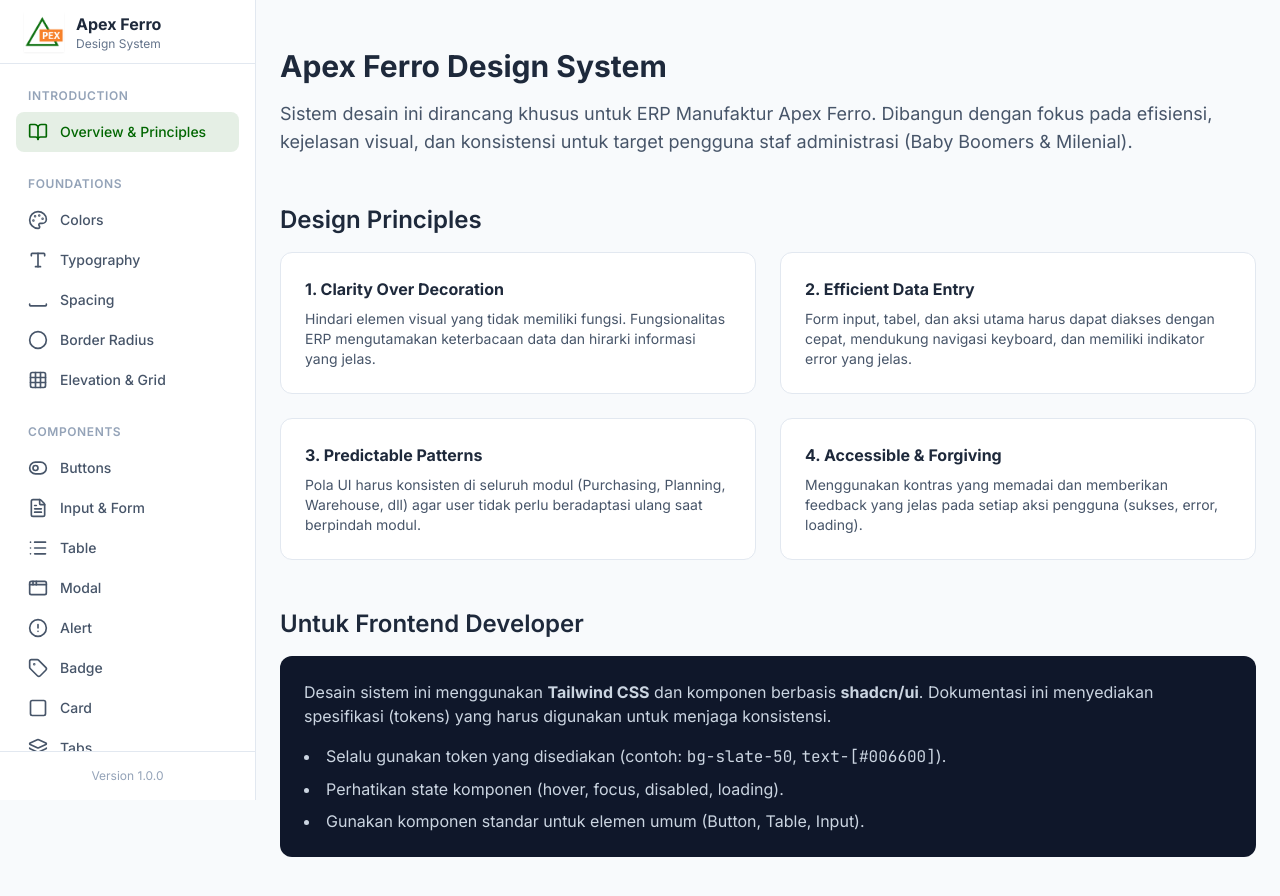
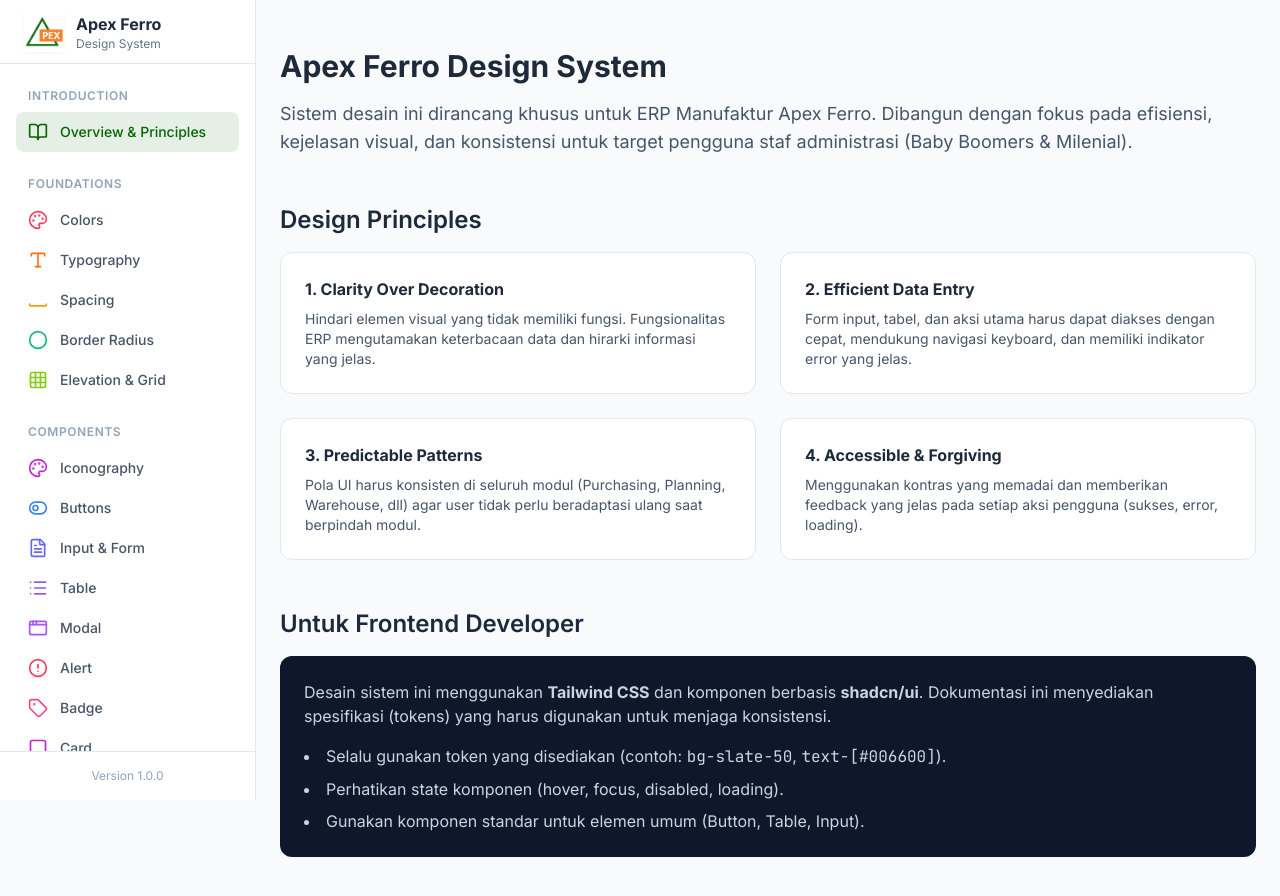
Before and after one commit to fauzan171/apex-design-system, a React (Vite) app: page / in a window 1280 px wide. Shown: the top 896 px of the page. Built offline with nearby package versions, Linux system fonts and the light colour scheme.

Commit message:
Add Iconography page and update App navigation

```diff
--- a/src/App.tsx
+++ b/src/App.tsx
@@ -46,6 +46,7 @@
 import ElevationGridPage from "./pages/ElevationGridPage";
 
 // Component Pages
+import IconographyPage from "./pages/IconographyPage";
 import ButtonsPage from "./pages/ButtonsPage";
 import FormsPage from "./pages/FormsPage";
 import CardsPage from "./pages/CardsPage";
@@ -78,6 +79,7 @@
 
 type SectionType =
   | "introduction"
+  | "iconography"
   | "typography"
   | "colors"
   | "spacing"
@@ -112,37 +114,41 @@
     id: "introduction" as SectionType,
     label: "Overview & Principles",
     icon: BookOpen,
+    color: "text-blue-600",
   },
 ];
 
 const foundations = [
-  { id: "colors" as SectionType, label: "Colors", icon: Palette },
-  { id: "typography" as SectionType, label: "Typography", icon: Type },
-  { id: "spacing" as SectionType, label: "Spacing", icon: Space },
-  { id: "border-radius" as SectionType, label: "Border Radius", icon: Circle },
+  { id: "colors" as SectionType, label: "Colors", icon: Palette, color: "text-rose-500" },
+  { id: "typography" as SectionType, label: "Typography", icon: Type, color: "text-orange-500" },
+  { id: "spacing" as SectionType, label: "Spacing", icon: Space, color: "text-amber-500" },
+  { id: "border-radius" as SectionType, label: "Border Radius", icon: Circle, color: "text-emerald-500" },
   {
     id: "elevation-grid" as SectionType,
     label: "Elevation & Grid",
     icon: Grid,
+    color: "text-lime-500",
   },
 ];
 
 const components = [
-  { id: "buttons" as SectionType, label: "Buttons", icon: ToggleLeft },
-  { id: "forms" as SectionType, label: "Input & Form", icon: FileText },
-  { id: "tables" as SectionType, label: "Table", icon: List },
-  { id: "modal" as SectionType, label: "Modal", icon: AppWindow },
-  { id: "alert" as SectionType, label: "Alert", icon: AlertCircle },
-  { id: "badge" as SectionType, label: "Badge", icon: Tag },
-  { id: "cards" as SectionType, label: "Card", icon: Square },
-  { id: "tabs" as SectionType, label: "Tabs", icon: Layers },
+  { id: "iconography" as SectionType, label: "Iconography", icon: Palette, color: "text-fuchsia-600" },
+  { id: "buttons" as SectionType, label: "Buttons", icon: ToggleLeft, color: "text-blue-500" },
+  { id: "forms" as SectionType, label: "Input & Form", icon: FileText, color: "text-indigo-500" },
+  { id: "tables" as SectionType, label: "Table", icon: List, color: "text-violet-500" },
+  { id: "modal" as SectionType, label: "Modal", icon: AppWindow, color: "text-purple-500" },
+  { id: "alert" as SectionType, label: "Alert", icon: AlertCircle, color: "text-rose-500" },
+  { id: "badge" as SectionType, label: "Badge", icon: Tag, color: "text-pink-500" },
+  { id: "cards" as SectionType, label: "Card", icon: Square, color: "text-fuchsia-600" },
+  { id: "tabs" as SectionType, label: "Tabs", icon: Layers, color: "text-cyan-500" },
   {
     id: "pagination" as SectionType,
     label: "Pagination",
     icon: MoreHorizontal,
+    color: "text-sky-500",
   },
-  { id: "tooltip" as SectionType, label: "Tooltip", icon: MessageSquare },
-  { id: "navigation" as SectionType, label: "Navigation", icon: PanelLeft },
+  { id: "tooltip" as SectionType, label: "Tooltip", icon: MessageSquare, color: "text-blue-400" },
+  { id: "navigation" as SectionType, label: "Navigation", icon: PanelLeft, color: "text-slate-500" },
 ];
 
 const patterns = [
@@ -150,13 +156,15 @@
     id: "error-state" as SectionType,
     label: "Error State",
     icon: AlertTriangle,
+    color: "text-red-600",
   },
-  { id: "loading-state" as SectionType, label: "Loading State", icon: Loader2 },
-  { id: "empty-state" as SectionType, label: "Empty State", icon: Inbox },
+  { id: "loading-state" as SectionType, label: "Loading State", icon: Loader2, color: "text-blue-500" },
+  { id: "empty-state" as SectionType, label: "Empty State", icon: Inbox, color: "text-slate-400" },
   {
     id: "responsive" as SectionType,
     label: "Responsive Behavior",
     icon: Smartphone,
+    color: "text-teal-500",
   },
 ];
 
@@ -165,11 +173,12 @@
     id: "data-viz" as SectionType,
     label: "Data Visualization",
     icon: PieChart,
+    color: "text-emerald-600",
   },
 ];
 
 const tokens = [
-  { id: "tokens" as SectionType, label: "Design Tokens", icon: Code },
+  { id: "tokens" as SectionType, label: "Design Tokens", icon: Code, color: "text-yellow-600" },
 ];
 
 const erpModules = [
@@ -177,31 +186,36 @@
     id: "dashboard-module" as SectionType,
     label: "Dashboard",
     icon: LayoutDashboard,
+    color: "text-blue-600",
   },
   {
     id: "planning-module" as SectionType,
     label: "Planning",
     icon: ClipboardList,
+    color: "text-orange-500",
   },
   {
     id: "purchasing-module" as SectionType,
     label: "Purchasing",
     icon: ShoppingCart,
+    color: "text-amber-500",
   },
   {
     id: "warehousing-module" as SectionType,
     label: "Warehousing",
     icon: Warehouse,
+    color: "text-green-600",
   },
   {
     id: "production-module" as SectionType,
     label: "Production",
     icon: Factory,
+    color: "text-slate-700",
   },
-  { id: "delivery-module" as SectionType, label: "Delivery", icon: Truck },
+  { id: "delivery-module" as SectionType, label: "Delivery", icon: Truck, color: "text-sky-600" },
 ];
 
-const NavGroup = ({ title, items, activeSection, onNavigate }: { title: string; items: { id: SectionType; label: string; icon: React.ElementType }[]; activeSection: SectionType; onNavigate: (id: SectionType) => void }) => (
+const NavGroup = ({ title, items, activeSection, onNavigate }: { title: string; items: { id: SectionType; label: string; icon: React.ElementType; color?: string }[]; activeSection: SectionType; onNavigate: (id: SectionType) => void }) => (
   <div className="mb-4">
     <p className="px-3 py-2 text-xs font-semibold text-slate-400 uppercase tracking-wider">
       {title}
@@ -219,7 +233,7 @@
               : "text-slate-600 hover:bg-slate-50 hover:text-slate-800",
           )}
         >
-          <Icon className="h-5 w-5" />
+          <Icon className={cn("h-5 w-5", activeSection === section.id ? "" : section.color)} />
           {section.label}
         </button>
       );
@@ -238,10 +252,10 @@
       case "introduction":
         return <IntroductionPage />;
       // Foundations
+      case "colors":
+        return <ColorsPage />;
       case "typography":
         return <TypographyPage />;
-      case "colors":
-        return <ColorsPage />;
       case "spacing":
         return <SpacingPage />;
       case "border-radius":
@@ -249,6 +263,8 @@
       case "elevation-grid":
         return <ElevationGridPage />;
       // Components
+      case "iconography":
+        return <IconographyPage />;
       case "buttons":
         return <ButtonsPage />;
       case "forms":
--- /dev/null
+++ b/src/pages/IconographyPage.tsx
@@ -0,0 +1,135 @@
+import {
+  Type, Palette, Square, List, ToggleLeft, FileText, Menu, X, Space,
+  Circle, LayoutDashboard, ClipboardList, ShoppingCart, Warehouse,
+  Factory, Truck, BookOpen, Grid, AppWindow, AlertCircle, Tag, Layers,
+  MoreHorizontal, MessageSquare, PanelLeft, AlertTriangle, Loader2,
+  Inbox, Smartphone, PieChart, Code, CheckCircle, XCircle, Info
+} from "lucide-react";
+import { useState } from "react";
+import { Button } from "@/components/ui/button";
+import { Copy, Check } from "lucide-react";
+
+const allIcons = [
+  { group: "Aksi & Interaksi", color: "text-blue-500", items: [
+    { name: "Menu", icon: Menu, label: "Membuka navigasi sidebar / Mobile Menu" },
+    { name: "X", icon: X, label: "Menutup modal, laci, atau menghapus item" },
+    { name: "MoreHorizontal", icon: MoreHorizontal, label: "Menu aksi tambahan (dropdown)" },
+    { name: "ToggleLeft", icon: ToggleLeft, label: "Switch atau tombol aksi status" },
+  ]},
+  { group: "Feedback & Status", color: "text-rose-500", items: [
+    { name: "AlertCircle", icon: AlertCircle, label: "Peringatan minor, konfirmasi, atau badge butuh perhatian" },
+    { name: "AlertTriangle", icon: AlertTriangle, label: "Peringatan kritis, error berbahaya, atau konfirmasi destruktif" },
+    { name: "CheckCircle", icon: CheckCircle, label: "Status berhasil, disetujui, terselesaikan" },
+    { name: "XCircle", icon: XCircle, label: "Status gagal, ditolak, dibatalkan" },
+    { name: "Info", icon: Info, label: "Informasi umum atau tooltip penjelasan" },
+    { name: "Loader2", icon: Loader2, label: "Loading / Spinner untuk memuat data" },
+    { name: "Inbox", icon: Inbox, label: "Empty state data kosong, pesan, atau kotak masuk" },
+  ]},
+  { group: "Data & Dokumen", color: "text-emerald-500", items: [
+    { name: "FileText", icon: FileText, label: "Formulir, dokumen, atau input data tunggal" },
+    { name: "List", icon: List, label: "Tabel data, daftar katalog item" },
+    { name: "Tag", icon: Tag, label: "Label kategori, badge, status khusus" },
+    { name: "PieChart", icon: PieChart, label: "Dashboard grafik, analitik, report data" },
+    { name: "Code", icon: Code, label: "Panduan implementasi teknis, coding guidelines" },
+  ]},
+  { group: "Layout & Komponen Dasar", color: "text-amber-500", items: [
+    { name: "PanelLeft", icon: PanelLeft, label: "Komponen Sidebar Navigasi" },
+    { name: "AppWindow", icon: AppWindow, label: "Komponen Modal / Dialog popup" },
+    { name: "Layers", icon: Layers, label: "Komponen Tabs untuk partisi konten" },
+    { name: "Square", icon: Square, label: "Komponen Card" },
+    { name: "MessageSquare", icon: MessageSquare, label: "Komponen Tooltip" },
+    { name: "Smartphone", icon: Smartphone, label: "Panduan Responsivitas Mobile" },
+  ]},
+  { group: "Fondasi Desain", color: "text-fuchsia-500", items: [
+    { name: "BookOpen", icon: BookOpen, label: "Pengantar, Overview, atau Dokumen Bacaan" },
+    { name: "Type", icon: Type, label: "Aturan Tipografi / Font" },
+    { name: "Palette", icon: Palette, label: "Palet Warna / Color System" },
+    { name: "Space", icon: Space, label: "Panduan Spacing / Jarak Antar Elemen" },
+    { name: "Circle", icon: Circle, label: "Panduan Radius Sudut (Border Radius)" },
+    { name: "Grid", icon: Grid, label: "Panduan Susunan Grid & Elevasi" },
+  ]},
+  { group: "Modul ERP Utama", color: "text-violet-500", items: [
+    { name: "LayoutDashboard", icon: LayoutDashboard, label: "Modul Eksekutif / Dashboard Utama" },
+    { name: "ClipboardList", icon: ClipboardList, label: "Modul Perencanaan / Production Planning" },
+    { name: "ShoppingCart", icon: ShoppingCart, label: "Modul Purchasing / Pembelian Material" },
+    { name: "Warehouse", icon: Warehouse, label: "Modul Inventory / Gudang Material Berjalan" },
+    { name: "Factory", icon: Factory, label: "Modul Manufaktur & Perakitan" },
+    { name: "Truck", icon: Truck, label: "Modul Pengiriman & Logistik (Delivery)" },
+  ]}
+];
+
+export default function IconographyPage() {
+  const [copied, setCopied] = useState<string | null>(null);
+
+  const copyToClipboard = (text: string) => {
+    navigator.clipboard.writeText(text);
+    setCopied(text);
+    setTimeout(() => setCopied(null), 2000);
+  };
+
+  return (
+    <div className="space-y-12">
+      <div>
+        <h1 className="text-3xl font-bold text-slate-800">Iconography</h1>
+        <p className="mt-2 text-slate-600">
+          Daftar ikon yang digunakan di seluruh antarmuka Apex Ferro ERP.
+          Semua ikon menggunakan <a href="https://lucide.dev" target="_blank" rel="noreferrer" className="text-[#006600] underline font-medium">Lucide Icons</a>.
+        </p>
+      </div>
+
+      <section>
+        <h2 className="text-xl font-semibold text-slate-800 mb-4">Warna & Makna Ikon</h2>
+        <p className="text-slate-600 mb-6">
+          Ikon diwarnai sesuai dengan konteks atau modul yang direpresentasikan. Untuk penggunaan reguler di dalam modul ERP (seperti pada tabel atau tombol), warna ikon umumnya menyesuaikan warna teks disebelahnya atau mengikuti tema komponen.
+        </p>
+
+        <div className="space-y-8">
+          {allIcons.map((group, index) => (
+            <div key={index} className="bg-white rounded-xl border border-slate-200 overflow-hidden">
+              <div className="bg-slate-50 border-b border-slate-200 px-6 py-4 flex items-center gap-3">
+                <div className={"w-4 h-4 rounded-full bg-current " + group.color}></div>
+                <h3 className="font-semibold text-slate-800">{group.group}</h3>
+              </div>
+              <div className="divide-y divide-slate-100">
+                {group.items.map((item, itemIdx) => {
+                  const Icon = item.icon;
+                  return (
+                    <div key={itemIdx} className="p-4 sm:px-6 flex flex-col sm:flex-row sm:items-center justify-between gap-4 hover:bg-slate-50 transition-colors">
+                      <div className="flex items-center gap-4">
+                        <div className="flex-shrink-0 w-12 h-12 flex items-center justify-center bg-white border border-slate-200 rounded-lg shadow-sm">
+                          <Icon className={"h-6 w-6 " + group.color} />
+                        </div>
+                        <div>
+                          <p className="font-semibold text-slate-800">{item.name}</p>
+                          <p className="text-sm text-slate-500 mt-1 max-w-md">{item.label}</p>
+                        </div>
+                      </div>
+
+                      <div className="flex items-center gap-3">
+                        <code className="text-xs bg-slate-100 text-slate-600 px-3 py-1.5 rounded-md border border-slate-200">
+                          {item.name}
+                        </code>
+                        <Button
+                          variant="ghost"
+                          size="icon"
+                          onClick={() => copyToClipboard(item.name)}
+                          className="h-8 w-8 flex-shrink-0"
+                        >
+                          {copied === item.name ? (
+                            <Check className="h-4 w-4 text-green-500" />
+                          ) : (
+                            <Copy className="h-4 w-4 text-slate-400" />
+                          )}
+                        </Button>
+                      </div>
+                    </div>
+                  );
+                })}
+              </div>
+            </div>
+          ))}
+        </div>
+      </section>
+    </div>
+  );
+}
```
